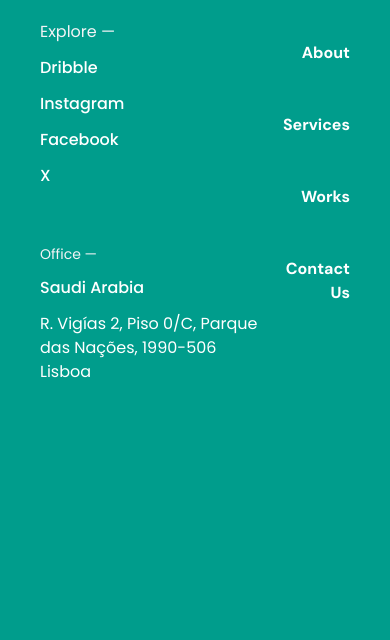
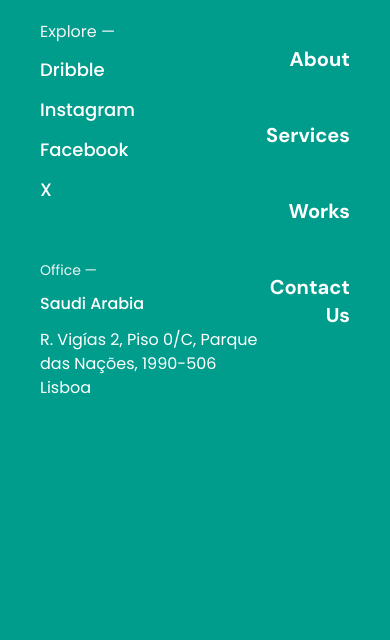
Before and after one commit to MaElsawy/NASLA-----, a website: page news.html in a window 390 px wide. Both pictures are taken after a click on the picture 336 px from the left and 64 px from the top of the page. Shown: the part 203-843 px from the top of the page. Drawn offline with Linux system fonts and the light colour scheme; a web font is replaced by a local one.

Commit message:
nav bar text

```diff
--- a/news.html
+++ b/news.html
@@ -35,10 +35,10 @@
                             </div>
                             <div class="mt-14 ">
                                 <h2 class="xs:text-sm sm:text-base font-normal text-gray-100">Explore —</h2>
-                                <h2 class="xs:text-xl sm:text-2xl font-medium text-white mt-3">Dribble</h2>
-                                <h2 class="xs:text-xl sm:text-2xl font-medium text-white mt-3">Instagram</h2>
-                                <h2 class="xs:text-xl sm:text-2xl font-medium text-white mt-3">Facebook</h2>
-                                <h2 class="xs:text-xl sm:text-2xl font-medium text-white mt-3">X</h2>
+                                <h2 class="text-lg xs:text-xl sm:text-2xl font-medium text-white mt-3">Dribble</h2>
+                                <h2 class="text-lg xs:text-xl sm:text-2xl font-medium text-white mt-3">Instagram</h2>
+                                <h2 class="text-lg xs:text-xl sm:text-2xl font-medium text-white mt-3">Facebook</h2>
+                                <h2 class="text-lg xs:text-xl sm:text-2xl font-medium text-white mt-3">X</h2>
                             </div>
                             <div class="mt-14">
                                 <h2 class="text-sm sm:text-base font-normal text-gray-100">Office —</h2>
@@ -51,19 +51,19 @@
                                 <img id="close-nav" onclick="closeNav()" src="assets/imgs/Close.svg" class="cursor-pointer ml-auto w-5 h-5">
                                 <ul id="nav">
                                     <li class="mt-12">
-                                        <a class="font-bold xs:text-2xl sm:text-4xl w-[50px]" href="index.html">Home</a>
+                                        <a class="font-bold text-xl xs:text-2xl sm:text-4xl w-[50px]" href="index.html">Home</a>
                                     </li>
                                     <li class="mt-12">
-                                        <a class="font-bold xs:text-2xl sm:text-4xl w-[50px]" href="about.html">About</a>
+                                        <a class="font-bold text-xl xs:text-2xl sm:text-4xl w-[50px]" href="about.html">About</a>
                                     </li>
                                     <li class="mt-12">
-                                        <a class="font-bold xs:text-2xl sm:text-4xl w-[50px]" href="Services.html">Services</a>
+                                        <a class="font-bold text-xl xs:text-2xl sm:text-4xl w-[50px]" href="Services.html">Services</a>
                                     </li>
                                     <li class="mt-12">
-                                        <a class="font-bold xs:text-2xl sm:text-4xl w-[50px]" href="Works.html">Works</a>
+                                        <a class="font-bold text-xl xs:text-2xl sm:text-4xl w-[50px]" href="Works.html">Works</a>
                                     </li>
                                     <li class="mt-12">
-                                        <a class="font-bold xs:text-2xl sm:text-4xl" href="contact us.html">Contact Us</a>
+                                        <a class="font-bold text-xl xs:text-2xl sm:text-4xl" href="contact us.html">Contact Us</a>
                                     </li>
                                 </ul>
                             </nav>
```
